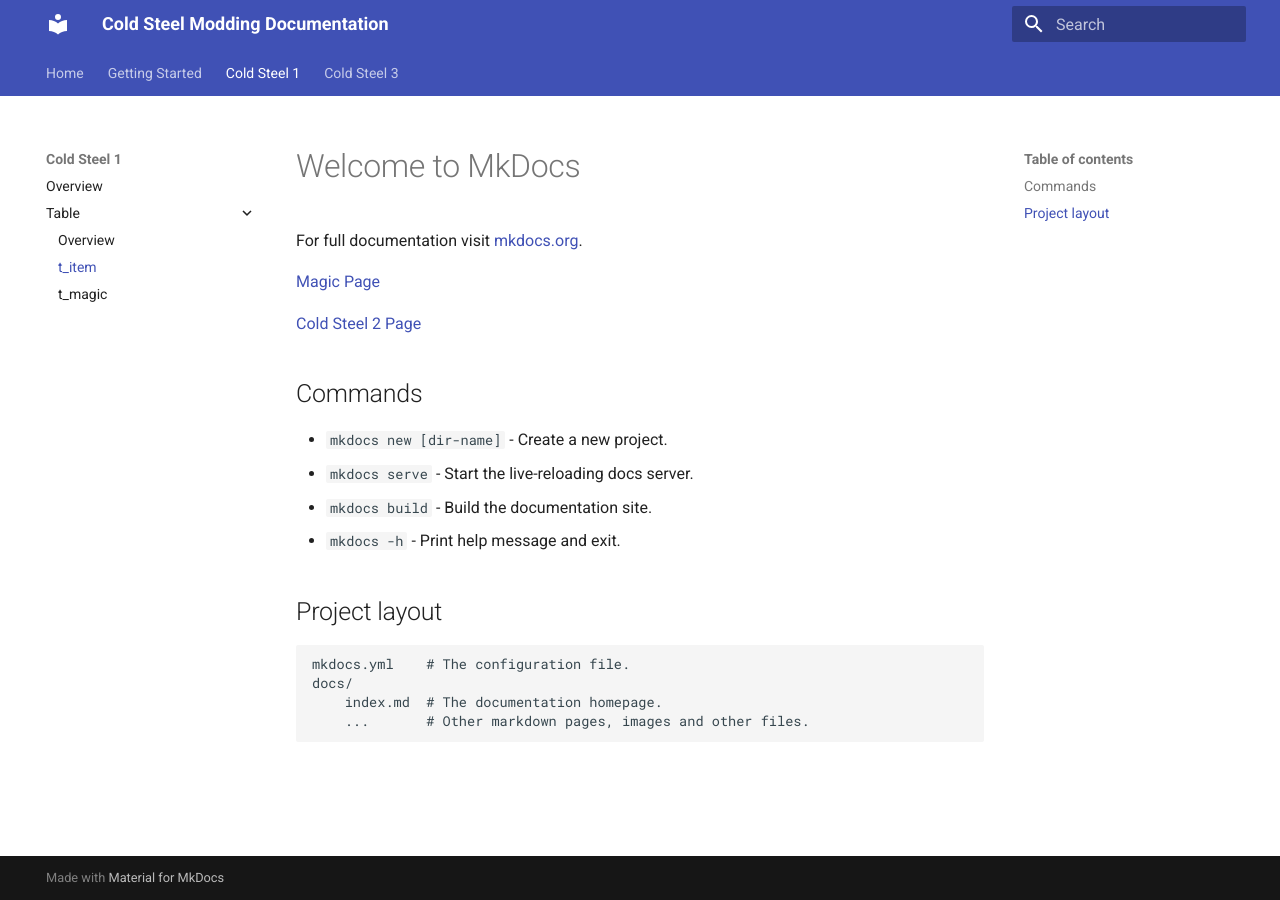
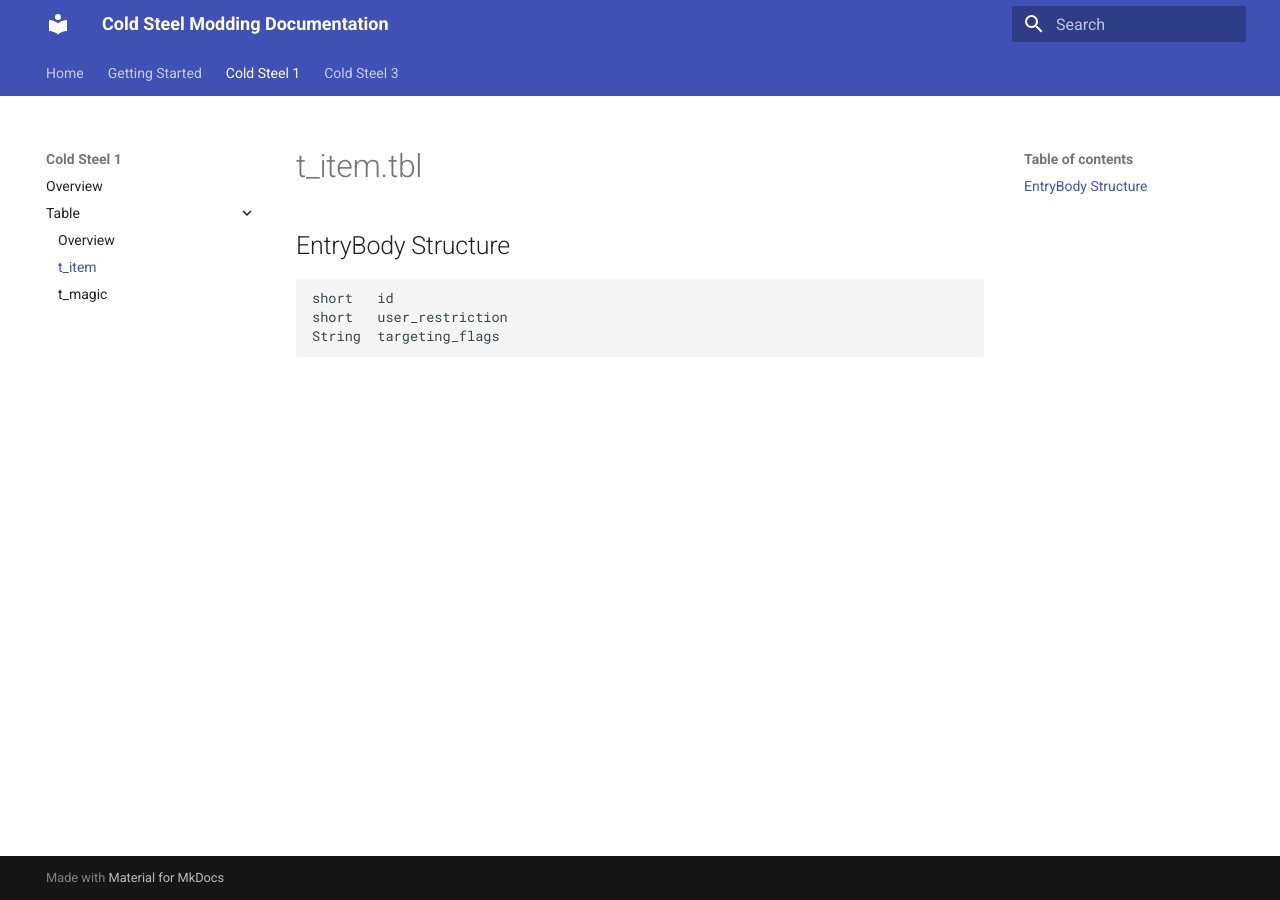
Before and after one commit to nnguyen259/ColdSteelDocumentation, an MkDocs documentation site: the page built from docs/cs1/tables/item.md, in a window 1280 px wide. Built offline with MkDocs 1.6.1 and Material for MkDocs 9.7.7, drawn with Linux system fonts in a browser that asks for light colours.

Commit message:
Start Working on Item Table

````diff
--- a/docs/cs1/tables/item.md
+++ b/docs/cs1/tables/item.md
@@ -1,21 +1,7 @@
-# Welcome to MkDocs
-
-For full documentation visit [mkdocs.org](https://www.mkdocs.org).
-
-[Magic Page](magic.md)
-
-[Cold Steel 2 Page](../../cs2/tables/item.md)
-
-## Commands
-
-* `mkdocs new [dir-name]` - Create a new project.
-* `mkdocs serve` - Start the live-reloading docs server.
-* `mkdocs build` - Build the documentation site.
-* `mkdocs -h` - Print help message and exit.
-
-## Project layout
-
-    mkdocs.yml    # The configuration file.
-    docs/
-        index.md  # The documentation homepage.
-        ...       # Other markdown pages, images and other files.
+# t_item.tbl
+## EntryBody Structure
+```
+short   id
+short   user_restriction
+String  targeting_flags
+```
````
